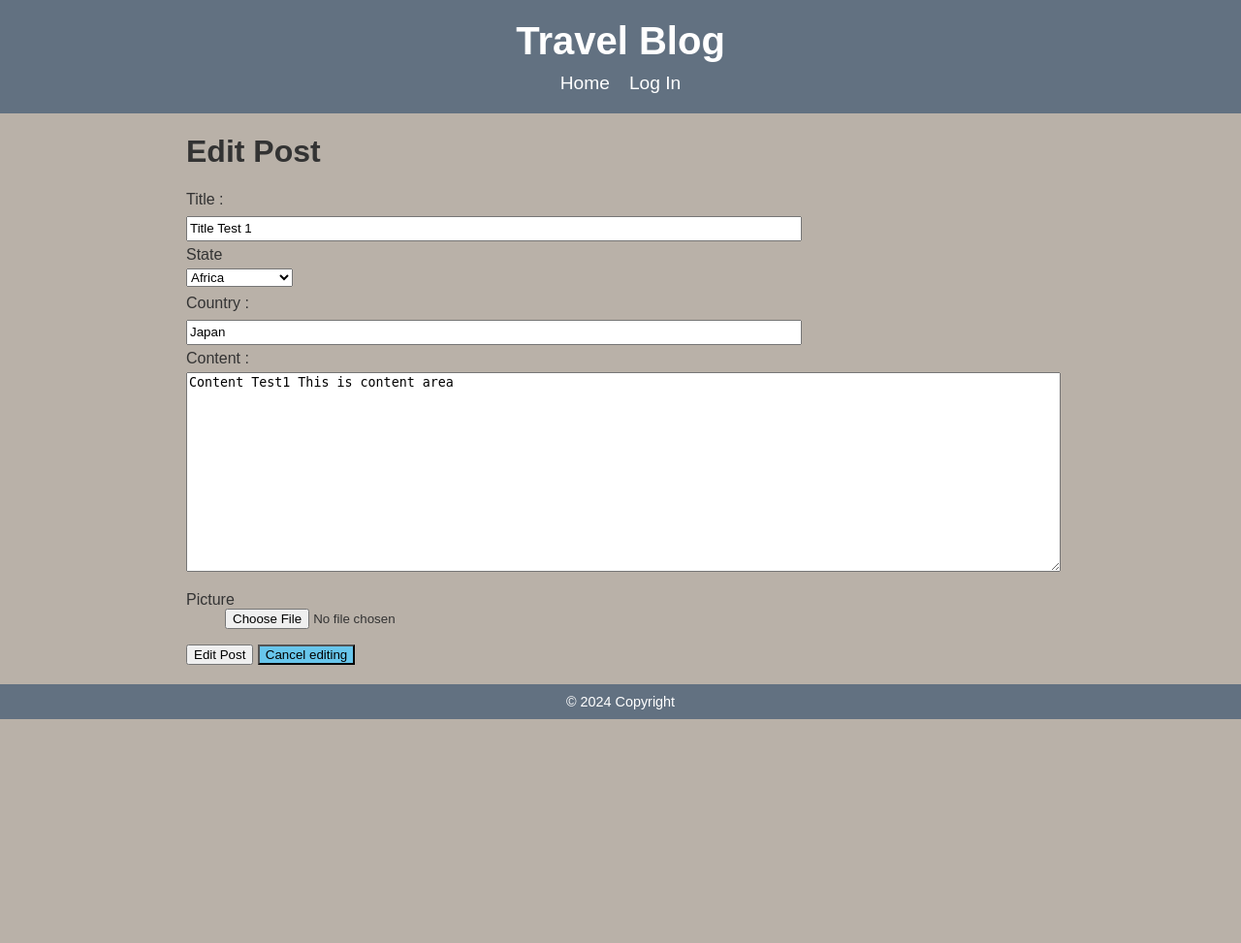
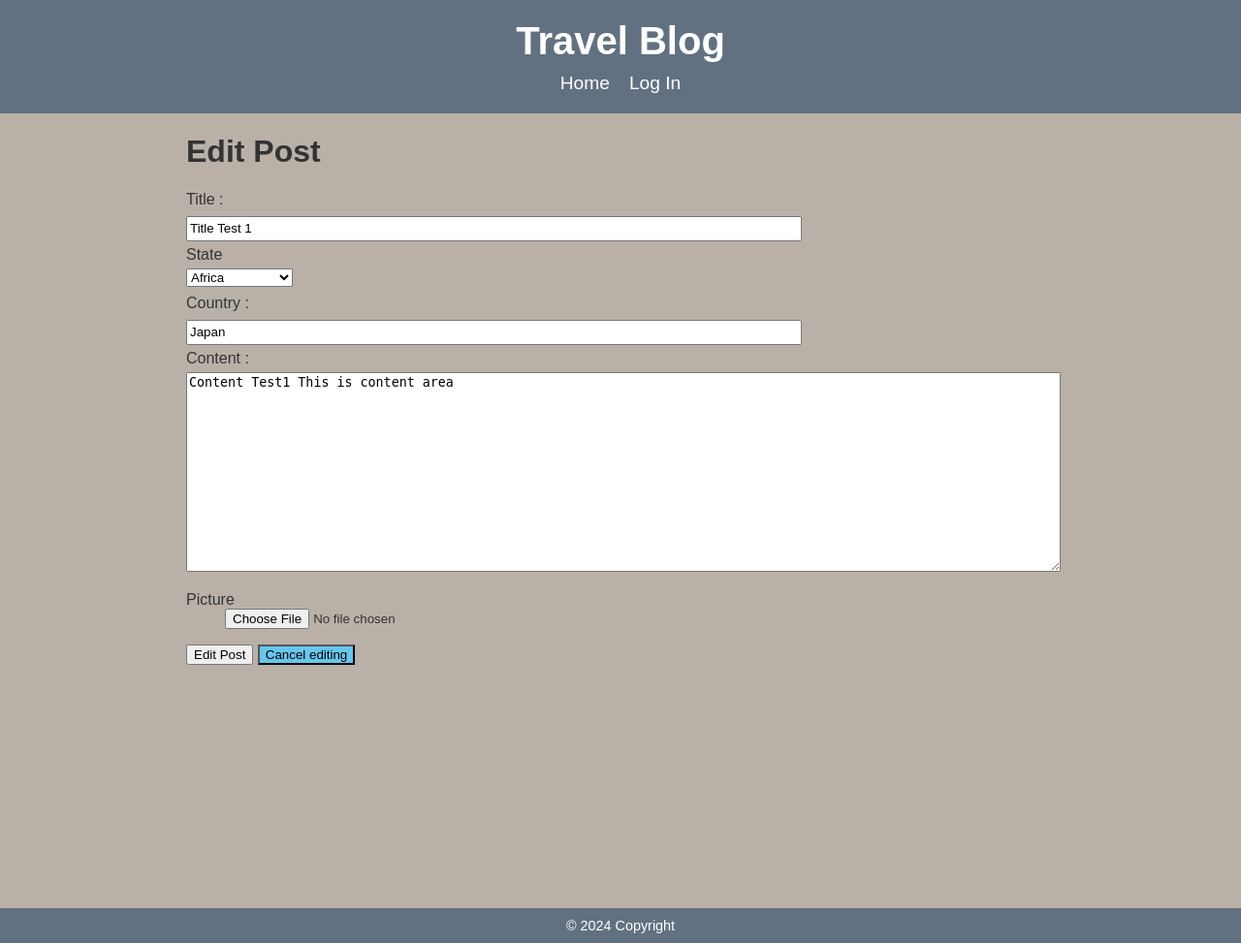
Before and after one commit to yenyih24/TravelBlog, a PHP site: page /pages/edit.php?id=1 in a window 1280 px wide. Shown: the whole page at 97% size. Before the commit the page ends 742 px from the top, so only its background shows below. Run offline with PHP 8.4, Linux system fonts and the light colour scheme; data comes from the database, SQL or seed files in the repository.

Commit message:
adjust footer to bottom

```diff
--- a/css/form.css
+++ b/css/form.css
@@ -1,3 +1,11 @@
+/* 确保 body 使用 flex 布局 */
+body {
+  display: flex;
+  flex-direction: column; /* 垂直排列元素 */
+  min-height: 100vh; /* 页面高度至少为视口高度 */
+  margin: 0;
+}
+
 /*Set the warning font color*/
 .warning {
   color: rgb(252, 118, 106);
@@ -10,8 +18,10 @@
 
 /* Set the width to 80% of the viewport width, and center the form */
 .form-container {
+    min-height: 100vh;
     width: 70vw;
     margin: 0 auto;
+    flex: 1;
   }
 
 .form{
--- a/css/style.css
+++ b/css/style.css
@@ -4,6 +4,10 @@ body {
   font-family: Arial, sans-serif;
   background: #b9b1a8;
   color: #333;
+  min-height: 100vh; /* 页面最小高度为视口高度 */
+  display: flex;
+  flex-direction: column; /* 垂直排列元素 */
+  margin: 0;
 }
 
 /* 页头样式 */
@@ -53,7 +57,7 @@ nav ul li a:hover {
 footer {
   text-align: center;
   margin-top: 20px;
-  padding: 10px;
+  padding: 10px 0;
   background-color: #627181;
   color: white;
   font-size: 0.9rem;
@@ -63,10 +67,11 @@ footer {
 .big-container {
   display: flex;
   justify-content: center; /* 移除左侧 new post 栏 */
-
+  flex: 1;
   padding: 20px;
   max-width: 1200px;
   margin: 0 auto;
+  min-height: 100vh;
 }
 
 /* 内容部分样式 */
@@ -79,6 +84,7 @@ footer {
   border-radius: 8px;
   box-shadow: 0px 2px 5px rgba(0, 0, 0, 0.1);
   border: 1px solid #ddd;
+  min-height: 100vh;
 }
 
 .content-preview {
```
